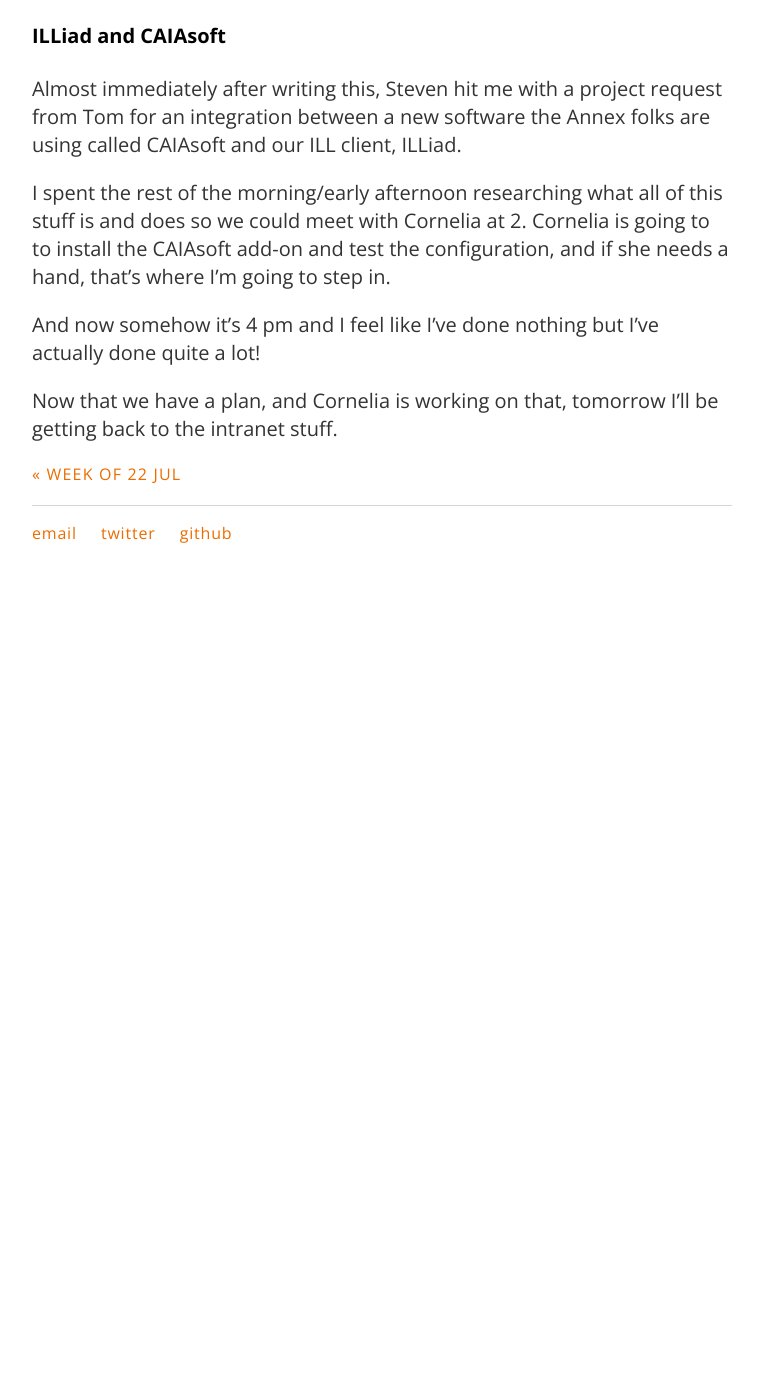
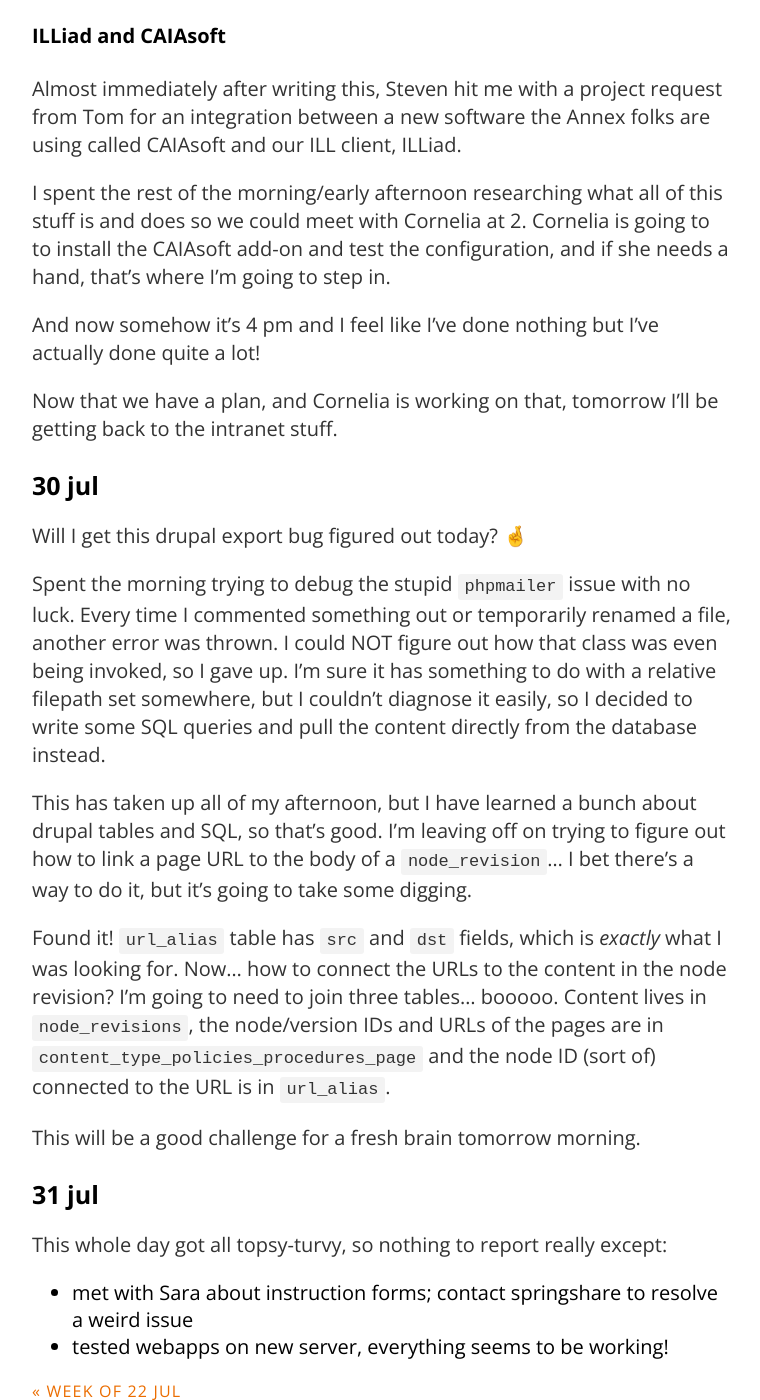
Before and after one commit to carylwyatt/carylwyatt.github.io, a Jekyll site: the page built from _posts/2019-07-29-week-of-29-jul.md, in a window 1280 px wide and 1400 px high, scrolled down 950 px. Shown: the whole window, without its empty margins (258-1018 px from the left). Built offline with Jekyll 4.4.1, drawn with Linux system fonts in a browser that asks for light colours; emoji names are drawn with the system emoji font; before the commit the page ends 1534 px from its top, so only the background shows below that.

Commit message:
jul 30, jul 31

```diff
--- a/_posts/2019-07-29-week-of-29-jul.md
+++ b/_posts/2019-07-29-week-of-29-jul.md
@@ -33,3 +33,21 @@ I spent the rest of the morning/early afternoon researching what all of this stu
 And now somehow it's 4 pm and I feel like I've done nothing but I've actually done quite a lot!
 
 Now that we have a plan, and Cornelia is working on that, tomorrow I'll be getting back to the intranet stuff.
+
+### 30 jul
+
+Will I get this drupal export bug figured out today? :crossed_fingers:
+
+Spent the morning trying to debug the stupid `phpmailer` issue with no luck. Every time I commented something out or temporarily renamed a file, another error was thrown. I could NOT figure out how that class was even being invoked, so I gave up. I'm sure it has something to do with a relative filepath set somewhere, but I couldn't diagnose it easily, so I decided to write some SQL queries and pull the content directly from the database instead.
+
+This has taken up all of my afternoon, but I have learned a bunch about drupal tables and SQL, so that's good. I'm leaving off on trying to figure out how to link a page URL to the body of a `node_revision`... I bet there's a way to do it, but it's going to take some digging.
+
+Found it! `url_alias` table has `src` and `dst` fields, which is *exactly* what I was looking for. Now... how to connect the URLs to the content in the node revision? I'm going to need to join three tables... booooo. Content lives in `node_revisions`, the node/version IDs and URLs of the pages are in `content_type_policies_procedures_page` and the node ID (sort of) connected to the URL is in `url_alias`.
+
+This will be a good challenge for a fresh brain tomorrow morning.
+
+### 31 jul
+
+This whole day got all topsy-turvy, so nothing to report really except:
+- met with Sara about instruction forms; contact springshare to resolve a weird issue
+- tested webapps on new server, everything seems to be working!
```
